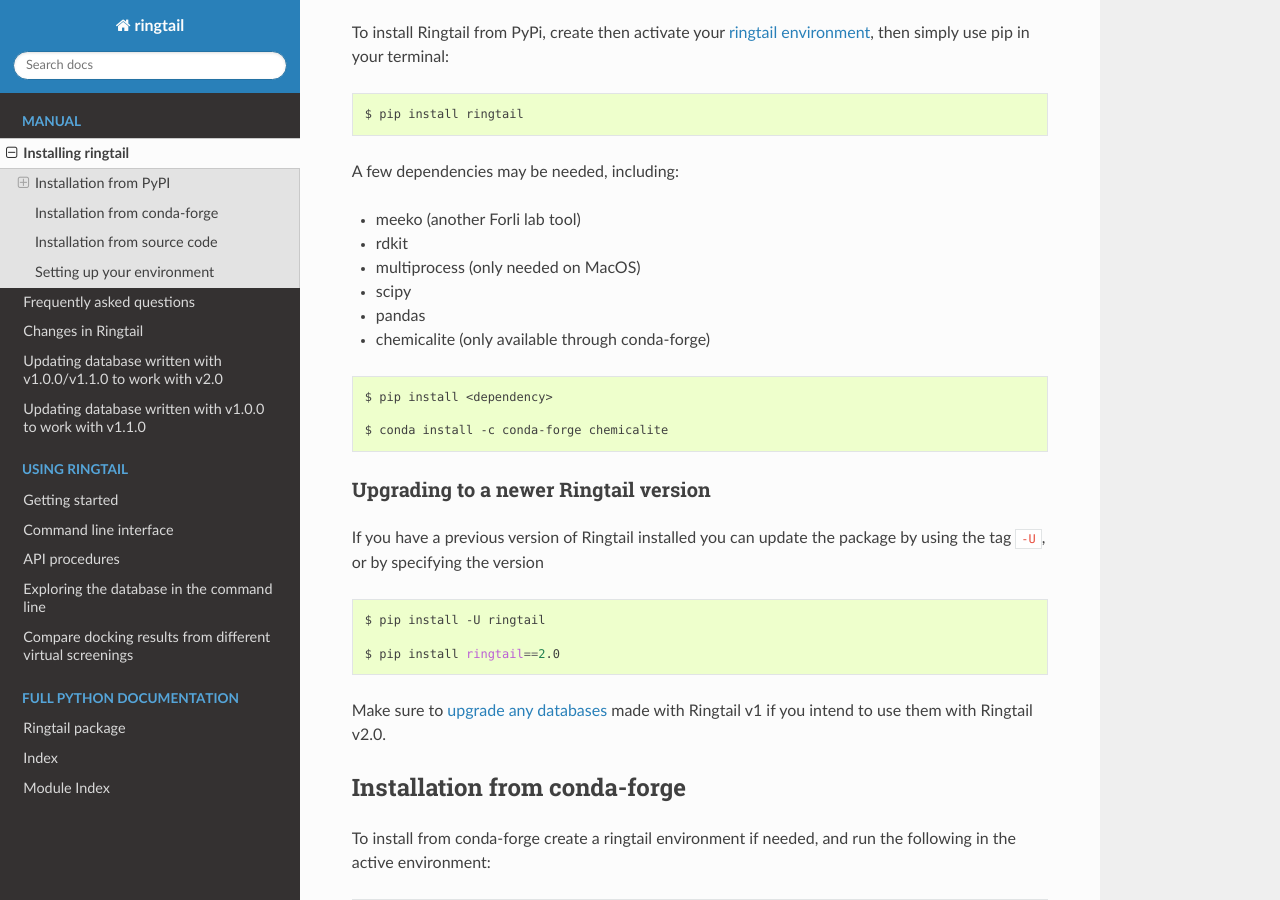
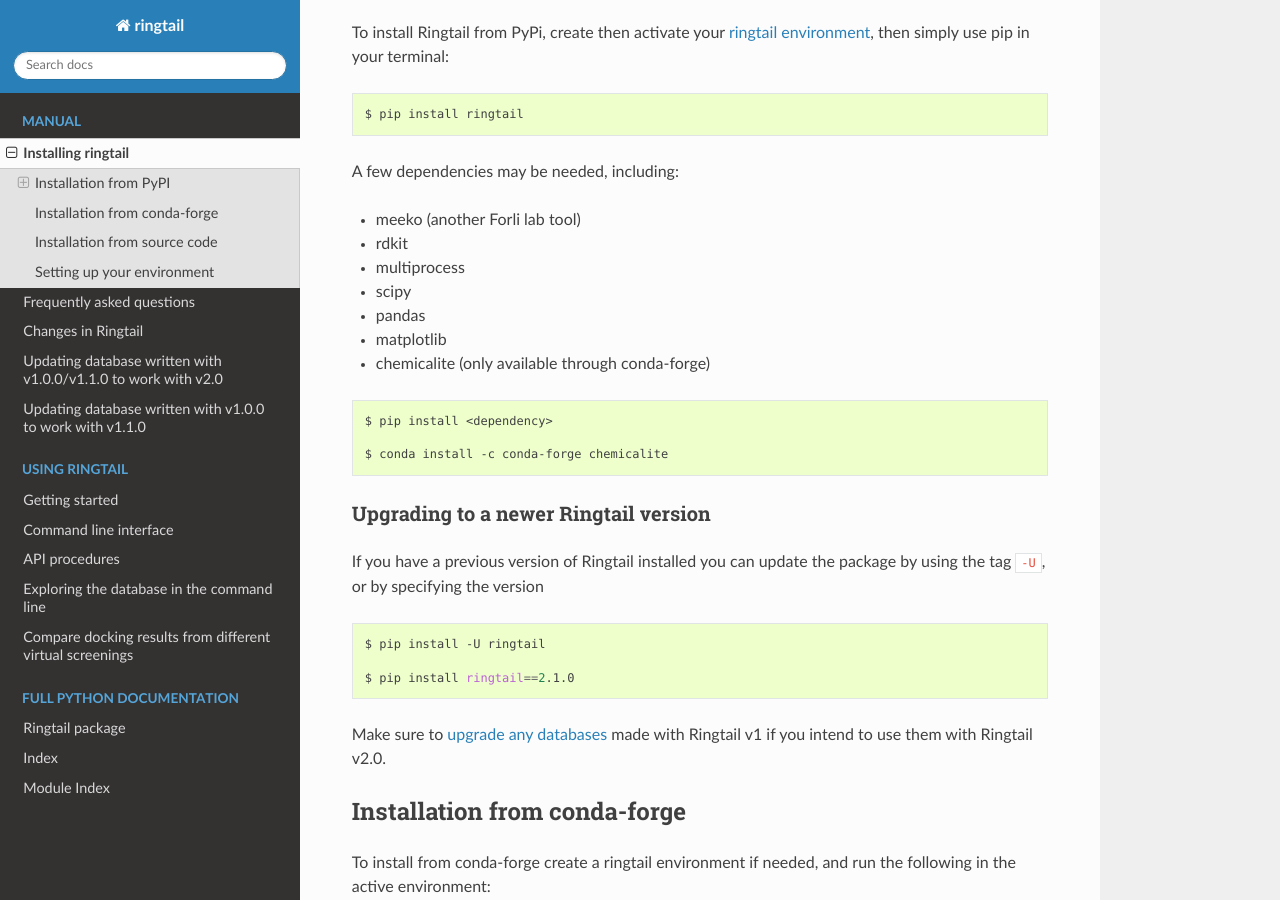
Before and after one commit to forlilab/Ringtail, a Sphinx documentation site: the page built from docs/source/installation.rst, in a window 1280 px wide and 900 px high, scrolled down 387 px. Built offline with Sphinx 7.4.7 and the Read the Docs theme 3.1.0, drawn with Linux system fonts in a browser that asks for light colours.

```diff
--- a/docs/source/installation.rst
+++ b/docs/source/installation.rst
@@ -17,9 +17,10 @@ A few dependencies may be needed, including:
 
 * meeko (another Forli lab tool)
 * rdkit
-* multiprocess (only needed on MacOS)
+* multiprocess
 * scipy
 * pandas
+* matplotlib
 * chemicalite (only available through conda-forge)
 
 .. code-block:: bash
@@ -36,7 +37,7 @@ If you have a previous version of Ringtail installed you can update the package
 
     $ pip install -U ringtail
 
-    $ pip install ringtail==2.0
+    $ pip install ringtail==2.1.0
 
 Make sure to :ref:`upgrade any databases <upgrade_database>` made with Ringtail v1 if you intend to use them with Ringtail v2.0.
 
```
Also changed, not shown: README.md (+1 -1 lines).
